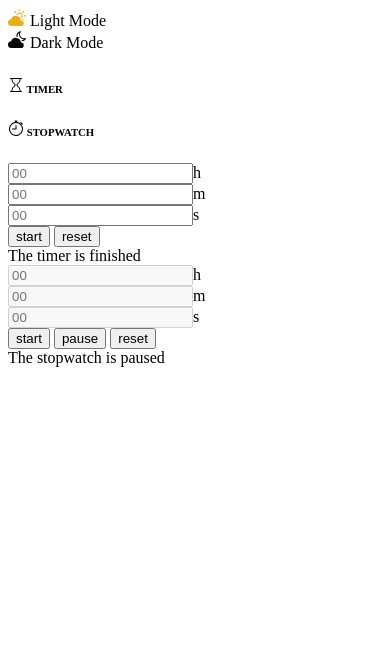
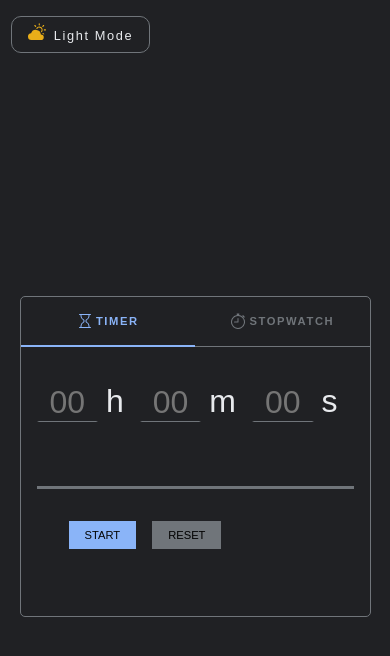
Before and after one commit to m9nawjha/TimerTask, a plain HTML site: page index.html in a window 390 px wide. Drawn offline with Linux system fonts and the light colour scheme; a web font is replaced by a local one.

Commit message:
handle code - dark mede & timer & stopwatch

```diff
--- a/index.html
+++ b/index.html
@@ -55,9 +55,9 @@
                         <div class='card__body'>
                             <div class='timer tab__content active-box' id='tab-box1'>
                                 <div class='input__group'>
-                                    <label><input type="number" id='hours' maxlength='2' placeholder='00' value=''>h</label>
-                                    <label><input type="number" id='minutes' maxlength='2' placeholder='00' value=''>m</label>
-                                    <label><input type="number" id='seconds' maxlength='2' placeholder='00' value=''>s</label>
+                                    <input type="number" id='hours' maxlength='2' placeholder='00' value=''><label>h</label>
+                                    <input type="number" id='minutes' maxlength='2' placeholder='00' value=''><label>m</label>
+                                    <input type="number" id='seconds' maxlength='2' placeholder='00' value=''><label>s</label>
                                 </div>
                                 <div class='bar'>
                                     <div class='time__line' id='timer-bar' style='width: 0%;'></div>
@@ -72,9 +72,9 @@
                             </div>
                             <div class='timer tab__content' id='tab-box2'>
                                 <div class='input__group'>
-                                    <label><input type="number" disabled id='hou-sw' maxlength='2' placeholder='00' value=''>h</label>
-                                    <label><input type="number" disabled id='min-sw' maxlength='2' placeholder='00' value=''>m</label>
-                                    <label><input type="number" disabled id='sec-sw' maxlength='2' placeholder='00' value=''>s</label>
+                                    <input type="number" disabled id='hou-sw' maxlength='2' placeholder='00' value=''><label>h</label>
+                                    <input type="number" disabled id='min-sw' maxlength='2' placeholder='00' value=''><label>m</label>
+                                    <input type="number" disabled id='sec-sw' maxlength='2' placeholder='00' value=''><label>s</label>
                                 </div>
                                 <div class='btn__group'>
                                     <button id='start'>start</button>
--- a/script-main.js
+++ b/script-main.js
@@ -0,0 +1,148 @@
+const btnMode = document.querySelector('.btn-mode');
+const bodyClass = document.body.classList;
+btnMode.addEventListener('click', () => bodyClass.toggle('light-mode'));
+
+
+const btnTab1 = document.querySelector('#tab1');
+const btnTab2 = document.querySelector('#tab2');
+const handleTabFunction = (e) => {
+    const tabBox1 = document.querySelector('#tab-box1');
+    const tabBox2 = document.querySelector('#tab-box2');
+    if (e.target.id === 'tab1') {
+        btnTab1.classList.add('active')
+        btnTab2.classList.remove('active')
+        tabBox1.classList.add('active-box')
+        tabBox2.classList.remove('active-box')
+    } else if (e.target.id === 'tab2') {
+        btnTab2.classList.add('active')
+        btnTab1.classList.remove('active')
+        tabBox2.classList.add('active-box')
+        tabBox1.classList.remove('active-box')
+    }
+};
+btnTab1.addEventListener('click', handleTabFunction);
+btnTab2.addEventListener('click', handleTabFunction);
+
+// timer start
+const hoursInput = document.querySelector("#hours")
+const minutesInput = document.querySelector("#minutes");
+const secondsInput = document.querySelector("#seconds");
+const timerBar = document.querySelector("#timer-bar");
+const submitBtn = document.querySelector("#submit");
+const resetBtn = document.querySelector("#reset");
+const finishAlert = document.querySelector("#finish");
+
+function inputMax(input) {
+    input.addEventListener("change", ()=> {
+        let v = parseInt(input.value);
+        if (v > 60) input.value = 60;
+    });
+}
+inputMax(secondsInput);
+inputMax(minutesInput);
+
+let time;
+let timerBarSet;
+function startTimer() {
+    let hour = parseInt(hoursInput.value) || 0;
+    let min = parseInt(minutesInput.value) || 0;
+    let sec = parseInt(secondsInput.value) || 0;
+    time = setInterval(()=>{
+        sec--;
+        if (sec == -1) {
+          min--;
+          sec = 59;
+        }
+        if (min == -1) {
+          hour--;
+          min = 59;
+        }
+        if(hour == -1) {
+            sec = 0;
+            min = 0;
+            hour = 0;
+            clearInterval(time);
+            finishAlert.style.display = 'block';
+        }
+        hoursInput.value = hour;
+        minutesInput.value = min;
+        secondsInput.value = sec;
+    }, 1000);
+
+
+    const totalTime= hoursInput.value * 60 * 60 + minutesInput.value * 60 + secondsInput.value * 1000  /100;
+    let percBar = 0;
+    timerBarSet = setInterval(() => {
+        timerBar.style.width= percBar++ +'%';
+        if (percBar >= 101) {
+            percBar = 100;
+            clearInterval(timerBarSet);
+        };
+    }, totalTime);
+    finishAlert.style.display = 'none';
+};
+submitBtn.addEventListener("click", startTimer);
+
+function resetTimer() {
+    clearInterval(time);
+    clearInterval(timerBarSet);
+    hoursInput.value = 0;
+    minutesInput.value = 0;
+    secondsInput.value = 0;
+    timerBar.style.width = '0%'
+    finishAlert.style.display = 'none';
+};
+resetBtn.addEventListener("click", resetTimer);
+
+// stopwatch start
+const hoursSW = document.querySelector('#hou-sw');
+const minutesSW = document.querySelector('#min-sw');
+const secondsSW = document.querySelector('#sec-sw');
+const start = document.querySelector('#start');
+const stop = document.querySelector('#stop');
+const resetSW = document.querySelector('#reset-sw');
+const paused = document.querySelector('#paused');
+
+let stopwatchTime;
+function startStopwatch() {
+    let hourSW = parseInt(hoursSW.value) || 0;
+    let minSW = parseInt(minutesSW.value) || 0;
+    let secSW = parseInt(secondsSW.value) || 0;
+    stopwatchTime = setInterval(()=>{
+            secSW ++ ;
+            if (secSW == 60) {
+                minSW++;
+                secSW = 0;
+            }
+            if (minSW == 60) {
+                hourSW++;
+                minSW = 0;
+            }
+            hoursSW.value = hourSW;
+            minutesSW.value = minSW;
+            secondsSW.value = secSW;
+    }, 1000);
+    paused.style.display = 'none';
+    stop.style.display = 'block';
+    start.style.display = 'none';
+}
+start.addEventListener("click" , startStopwatch);
+
+function pausedStopwatch(){
+    clearInterval(stopwatchTime)
+    paused.style.display = 'block';
+    stop.style.display = 'none';
+    start.style.display = 'block';
+}
+stop.addEventListener("click" , pausedStopwatch);
+
+function resetStopwatch(){
+    clearInterval(stopwatchTime)
+    hoursSW.value = 0;
+    minutesSW.value = 0;
+    secondsSW.value = 0;
+    paused.style.display = 'none';
+    stop.style.display = 'none';
+    start.style.display = 'block';
+}
+resetSW.addEventListener("click" , resetStopwatch);
--- a/style.css
+++ b/style.css
@@ -0,0 +1,286 @@
+@font-face {
+    font-family: 'Google Sans';
+    font-style: normal;
+    font-weight: 400;
+    font-display: optional;
+    src: url(https://fonts.gstatic.com/s/googlesans/v14/4UaGrENHsxJlGDuGo1OIlL3Owp4.woff2)format('woff2');
+}
+:root{
+    --primary-color: #202124;
+    --light-color: #e8eaed;
+    --dark-color: #050607;
+    --secondary-color: #70757a;
+    --start-btn-color: #8ab4f8;
+    --start-btn-hover: #1b66c9;
+    --light-mode: inline;
+    --dark-mode: none;
+}
+:root .light-mode{
+    --primary-color: #fff;
+    --light-color: #050607;
+    --dark-color: #050607;
+    --secondary-color: #70757a;
+    --start-btn-color: #1b66c9;
+    --start-btn-hover: #8ab4f8;
+    --light-mode: none;
+    --dark-mode: inline;
+}
+*{
+    margin: 0;
+    padding: 0;
+}
+body {
+    background-color: var(--primary-color);
+    font-family: Google Sans,arial,sans-serif;
+}
+
+.page{
+    display: flex;
+    flex-direction: column;
+    justify-content: center;
+    height: 100vh;
+}
+.container{
+    margin: 0 auto;
+    width: 95%;
+}
+@media (max-width: 991.98px) {
+   .container{
+   width: 95%;
+  }
+}
+@media (max-width: 575.98px) {
+    .container{
+    width: 100%;
+    }
+ }
+
+/*header*/
+header{
+    padding: 1rem 0;
+}
+nav{
+    display: flex;
+    justify-content: start;
+}
+.btn-mode{
+    margin-inline: 0.7rem;
+    cursor: pointer;
+    padding: 0.3rem 1rem;
+    border: 1px solid var(--secondary-color);
+    border-radius: 10px;
+    display: flex;
+    align-items: center;
+    transition: 0.2s;
+}
+.btn-mode:hover{
+    opacity: 0.8;
+}
+#dark-mode{
+    display: var(--dark-mode);
+}
+#light-mode{
+    display: var(--light-mode);
+}
+.btn-mode span{
+    margin-left: 0.2rem;
+    font-size: 0.8rem;
+    letter-spacing: 0.1rem;
+    color: var(--light-color);
+    line-height:23px;
+}
+/*main*/
+.main{
+    flex: 1 1 auto;
+    display: flex;
+    align-items: center;
+    justify-content: center;
+}
+.row{
+    width: 60%;
+}
+@media (max-width: 991.98px) {
+    .row{
+        width: 60%;
+    }
+}
+@media (min-width: 768px) {
+   .row{
+       width: 70%;
+   }
+}
+@media (max-width: 575.98px) {
+    .row{
+    width: 90%;
+    }
+}
+
+/*card*/
+.card{
+    border: 1px solid var(--secondary-color);
+    border-radius: 5px;
+    margin-block: 3rem;
+}
+.card .card__header{
+    display: flex;
+    align-items: center;
+    justify-content: center;
+    color: var(--secondary-color);
+    border-bottom: 1px solid var(--secondary-color);
+}
+.card .card__body{
+    padding: 0.6rem 0;
+    color: var(--light-color);
+}
+.card .card__header .btn__tab{
+    cursor: pointer;
+    text-align: center;
+    width: 50%;
+    padding: 1rem 1rem;
+    margin-bottom: -1px;
+    border-bottom: 2px solid transparent;
+}
+.card__title{
+    font-size: 1rem;
+    letter-spacing: 0.1rem;
+    color: var(--secondary-color);
+    display: flex;
+    justify-content: center;
+    align-items: center;
+}
+.card__title span{
+    font-size: 0.7rem;
+    margin-left: 0.2rem;
+}
+.active{
+    border-color: var(--start-btn-color) !important;
+}
+.active .card__title{
+    color: var(--start-btn-color);
+}
+
+.tab__content {
+    display: none;
+}
+.active-box {
+    display: block;
+}
+
+/*timer & stopwatch */
+.timer{
+    padding: 1.6rem 1rem;
+}
+.timer .input__group{
+    width: 100%;
+    display: flex;
+    justify-content: center;
+    align-items: center;
+    margin-bottom: 4rem;
+}
+.timer .input__group input{
+    width: 10%;
+    font-size: 3rem;
+    background: transparent;
+    outline: none;
+    border-color: transparent;
+    text-align: center;
+    color: var(--light-color);
+    border-bottom: 1px solid var(--secondary-color);
+}
+.timer .input__group input::-webkit-inner-spin-button,
+.timer .input__group input::-webkit-outer-spin-button {
+    -webkit-appearance: none;
+}
+.timer .input__group input:focus{
+    color: var(--light-color);
+    border-bottom: 2px solid var(--start-btn-color);
+}
+
+.timer .input__group label {
+    margin-inline: 0.7rem 2rem;
+    font-size: 2rem;
+    color: var(--light-color);
+}
+
+@media (max-width: 991.98px) {
+    .timer .input__group input{
+        width: 10%;
+    }
+}
+
+@media (max-width: 767.98px) {
+    .timer .input__group input{
+        width: 20%;
+    }
+}
+
+@media (max-width: 575.98px) {
+    .timer .input__group input{
+        width: 33%;
+        font-size: 2rem;
+    }
+    .timer .input__group label {
+        margin-inline: 0.5rem 1rem;
+    }
+}
+
+.bar{
+    margin-top: 2rem;
+    height: 0.2rem;
+    background-color: var(--secondary-color);
+}
+.time__line{
+    background-color: var(--start-btn-color);
+    height: 0.2rem;
+}
+.timer .btn__group{
+    display: flex;
+    justify-content: start;
+    margin-top: 2rem;
+    padding-inline: 2rem;
+}
+
+.timer .btn__group button{
+    padding: 0.5rem 1rem;
+    margin-right: 1rem;
+    text-transform: uppercase;
+    font-size: 0.7rem;
+    outline: none;
+    border: none;
+    cursor: pointer;
+}
+#submit , #start{
+    background: var(--start-btn-color);
+    color: var(--dark-color);
+}
+#submit:hover , #start:hover{
+    background: var(--start-btn-hover);
+    transition: 0.9s;
+}
+#reset , #reset-sw{
+    background: var(--secondary-color);
+}
+#reset:hover , #reset-sw:hover{
+    background: var(--dark-color);
+    color: var(--secondary-color);
+    transition: 0.9s;
+}
+#stop{
+    background: red;
+    color: #fff;
+    display: none;
+}
+#stop:hover{
+    transition: 0.9s;
+    opacity: 0.6;
+}
+.alert{
+    margin-top: 2rem;
+    font-size: 1rem;
+    color: var(--start-btn-color);
+    letter-spacing: 0.1rem;
+    text-align: center;
+}
+.alert span{
+    display: none;
+}
```
